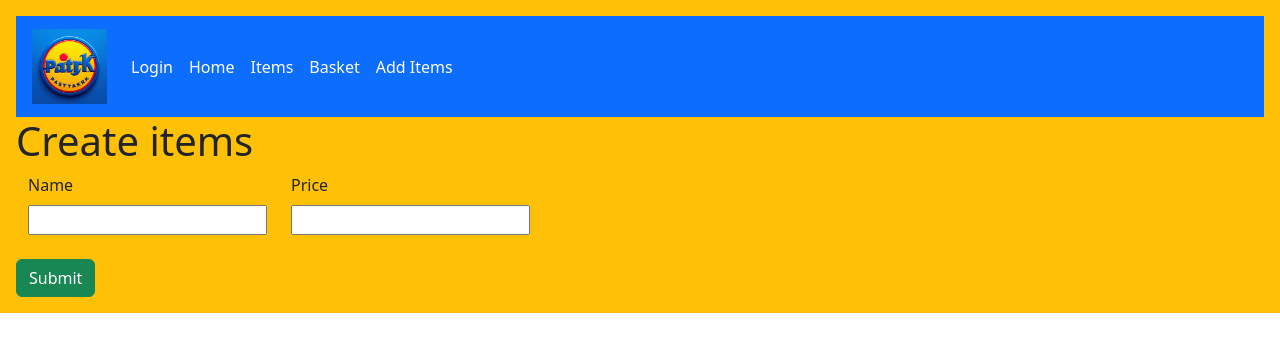
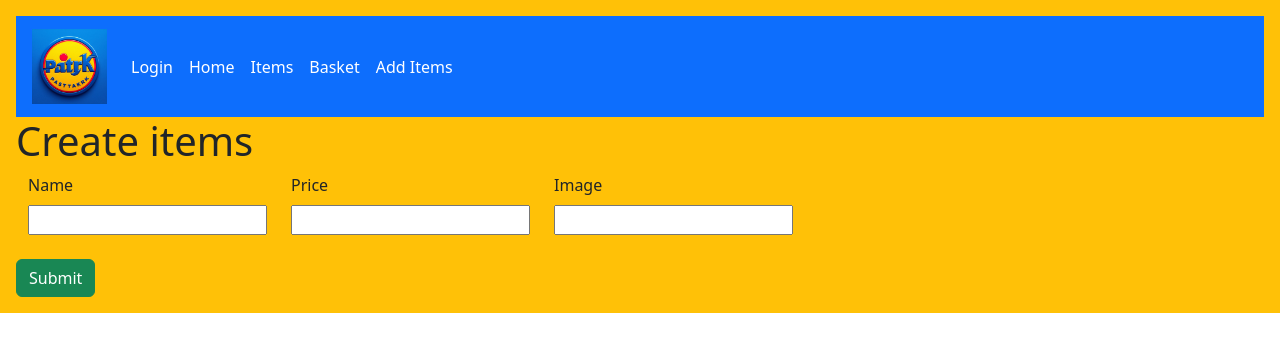
Before and after one commit to treesacherian/IncProject3, a React (Create React App) app in the folder my-app/: page /createitems in a window 1280 px wide. Shown: the top 352 px of the page. Built offline with nearby package versions, Linux system fonts and the light colour scheme.

Commit message:
PF Changed naming conventions in baskets, working on styling of items

```diff
--- a/my-app/src/Components/Item/CreateItem.jsx
+++ b/my-app/src/Components/Item/CreateItem.jsx
@@ -5,6 +5,7 @@ import axios from "axios";
 function CreateItem() {
     const [name, setName] = useState("");
     const [price, setPrice] = useState();
+    const [image, setImage] = useState("");
     const navigate = useNavigate("");
 
 
@@ -12,10 +13,11 @@ function CreateItem() {
         <div className="card-group d-inline-flex padding">
             <form onSubmit={e => {
                 e.preventDefault()
-                axios.post("http://localhost:8088/item/create", { name, price })
+                axios.post("http://localhost:8088/item/create", { name, price, image })
                     .then(response => {
                         setName("");
                         setPrice();
+                        setImage("");
                         navigate("/items");
                     })
                     .catch(err => console.error(err))
@@ -29,6 +31,17 @@ function CreateItem() {
                         <div className="col">
                             <div label htmlfor="price" className="form-label ">Price</div>
                             <input type="number" id="price" size="5" step="0.01" value={price} onChange={e => setPrice(e.target.value)} required />
+                        </div>
+                        <div className="col">
+                            <div label htmlfor="image" className="form-label">Image</div>
+                            <input
+                                size=""
+                                type="src"
+                                id="image"
+                                value={image}
+                                onChange={e => setImage(e.target.value)}
+                                required
+                            />
                         </div>
                     </div>
                 </div>
--- a/my-app/src/Components/Item/ItemDisplay.jsx
+++ b/my-app/src/Components/Item/ItemDisplay.jsx
@@ -11,6 +11,7 @@ function ItemDisplay({ listItems }) {
           id={item.id}
           name={item.name}
           price={item.price}
+          image={item.image}
         />
       ))}
     </div>
@@ -23,6 +24,7 @@ ItemDisplay.propTypes = {
       id: PropTypes.number.isRequired,
       name: PropTypes.string.isRequired,
       price: PropTypes.number.isRequired,
+      image: PropTypes.string,
     })
   ).isRequired,
 };
--- a/my-app/src/Components/Item/ItemStructure.jsx
+++ b/my-app/src/Components/Item/ItemStructure.jsx
@@ -24,17 +24,22 @@ function ItemStructure(props) {
   };
 
   return (
-    <div id="itemCard" className="card-group d-inline-flex padding" style={{padding: "20px"}}>
-      <div class="card border-dark mb-3" style={{width: "17%"}}>
-        <ul class="list-group list-group-flush">
+    <div className="d-inline-flex" style={{ marginLeft: "20px", maxWidth: "50%" }}>
+    <div id="itemCard" className="col">
+      <div class="card" >
+        <div className="card-body" >
+        <img id="image" src={props.image} alt="N/A"></img>
+        <ul class="list-group list-group-flush card-text">
           <li class="list-group-item">Name: {props.name} </li>
           <li class="list-group-item">Price: £{props.price} </li>
         </ul>
-      <button type="button" onClick={handleAddToBasket} className="btn btn-success ">
-        Add to basket
-      </button>
-      <button type="button" onClick={deleteItem} className="btn btn-danger">Delete</button>
+        <button type="button" onClick={handleAddToBasket} className="btn btn-success ">
+          Add to basket
+        </button>
+        <button type="button" onClick={deleteItem} className="btn btn-danger">Delete</button>
+        </div>
       </div>
+    </div>
     </div>
   );
 }
@@ -44,6 +49,7 @@ ItemStructure.propTypes = {
   quantity: PropTypes.number.isRequired,
   price: PropTypes.number.isRequired,
   id: PropTypes.number.isRequired,
+  image: PropTypes.string
 };
 
 export default ItemStructure;
```
Also changed, not shown: my-app/src/Components/Basket/BasketStructure.jsx (line endings or trailing spaces).
